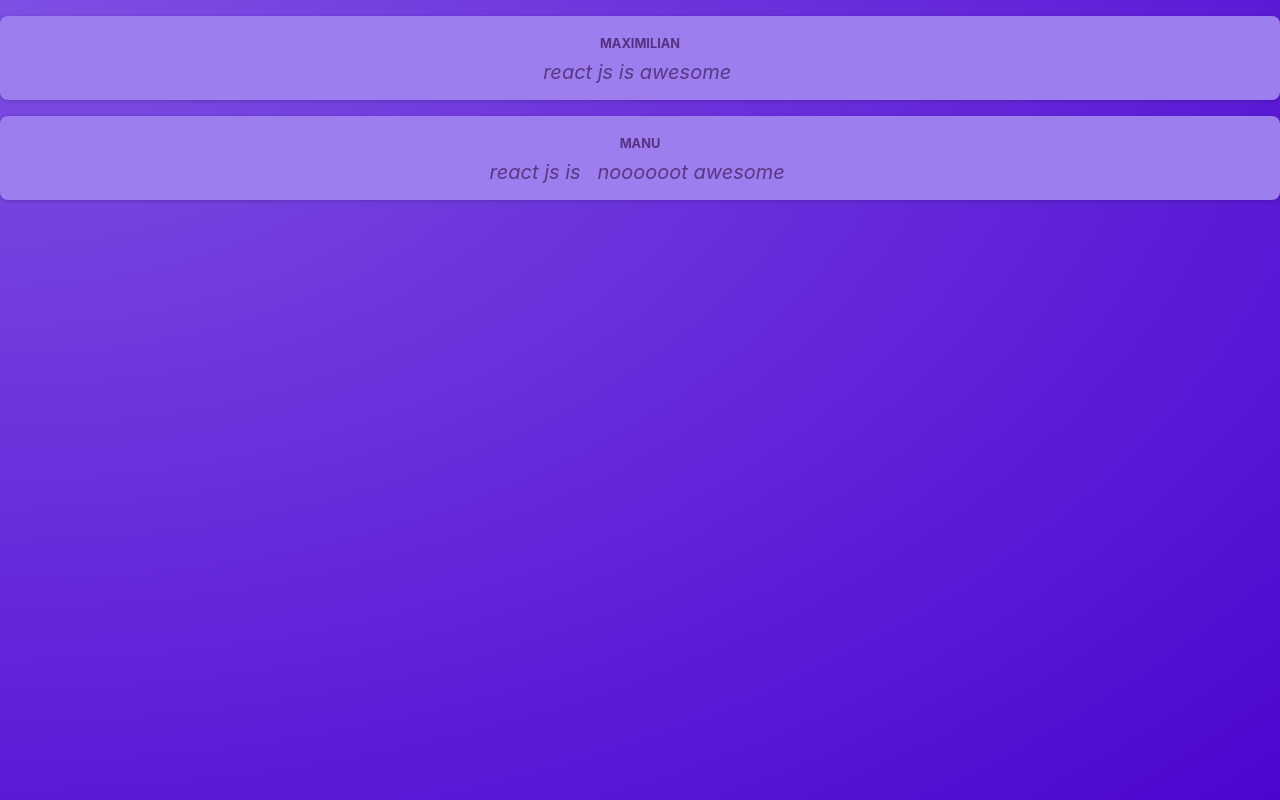
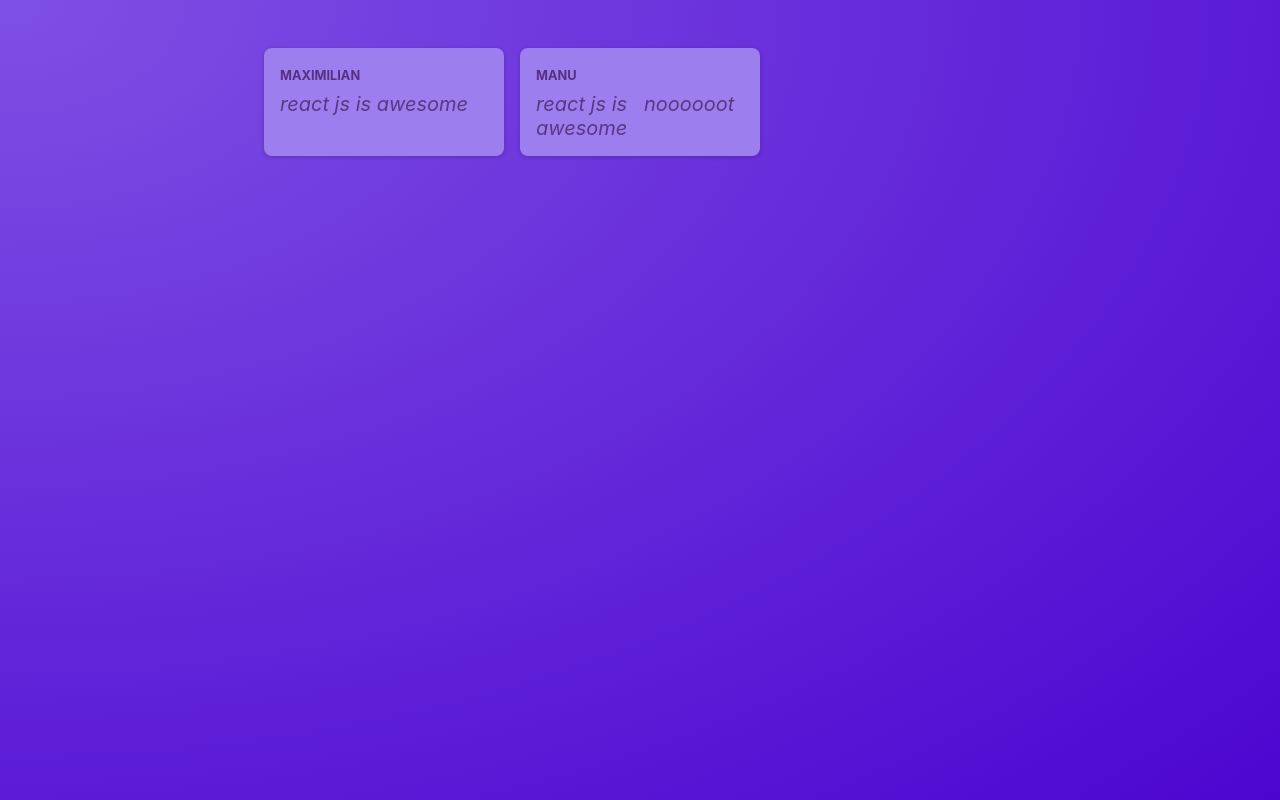
Before and after one commit to CamiSerantoni/RxRefresher, a React (Vite) app: page / in a window 1280 px wide. Built offline with nearby package versions, Linux system fonts and the light colour scheme.

Commit message:
addint the postsList component

```diff
--- a/src/App.jsx
+++ b/src/App.jsx
@@ -1,17 +1,11 @@
-import Post from "./components/Post";
+import PostList from "./components/PostList";
 
 function App() {
-
-
-
-  return(
- <main>
-    <Post author='maximilian' body="react js is awesome "/>
-    <Post author='manu' body="react js is   noooooot awesome "/>
-
-  </main>
-
-  )
+  return (
+    <main>
+      <PostList/>
+    </main>
+  );
 }
 
 export default App;
--- a/src/components/Post.jsx
+++ b/src/components/Post.jsx
@@ -6,12 +6,12 @@
 
     // const chosenName = Math.random() > 0.5 ? names[0] : names[1]
 
-    return <div className={classes.post}>
+    return <li className={classes.post}>
         <p className={classes.author}>
           {author}
         </p>
         <p className={classes.text}>{body}</p>
-    </div>
+    </li>
 }
 
 export default Post;
--- /dev/null
+++ b/src/components/PostList.jsx
@@ -0,0 +1,17 @@
+import Post from "./Post";
+import classes from './PostsList.module.css'
+
+
+
+function PostList(props) {
+  return (
+    <ul className={classes.posts}>
+
+        <Post author="maximilian" body="react js is awesome " />
+        <Post author="manu" body="react js is   noooooot awesome " />
+
+    </ul>
+  );
+}
+
+export default PostList;
--- /dev/null
+++ b/src/components/PostsList.module.css
@@ -0,0 +1,10 @@
+.posts {
+    list-style: none;
+    max-width: 50rem;
+    margin: 1rem auto;
+    padding: 1rem 0;
+    display: grid;
+    gap: 1rem;
+    grid-template-columns: repeat(3, 30%);
+    justify-content: center;
+  }
--- a/src/index.css
+++ b/src/index.css
@@ -18,6 +18,6 @@
 
 body {
   margin: 0;
-  text-align: center;
+
   color: #e6ddf9;
 }
```
